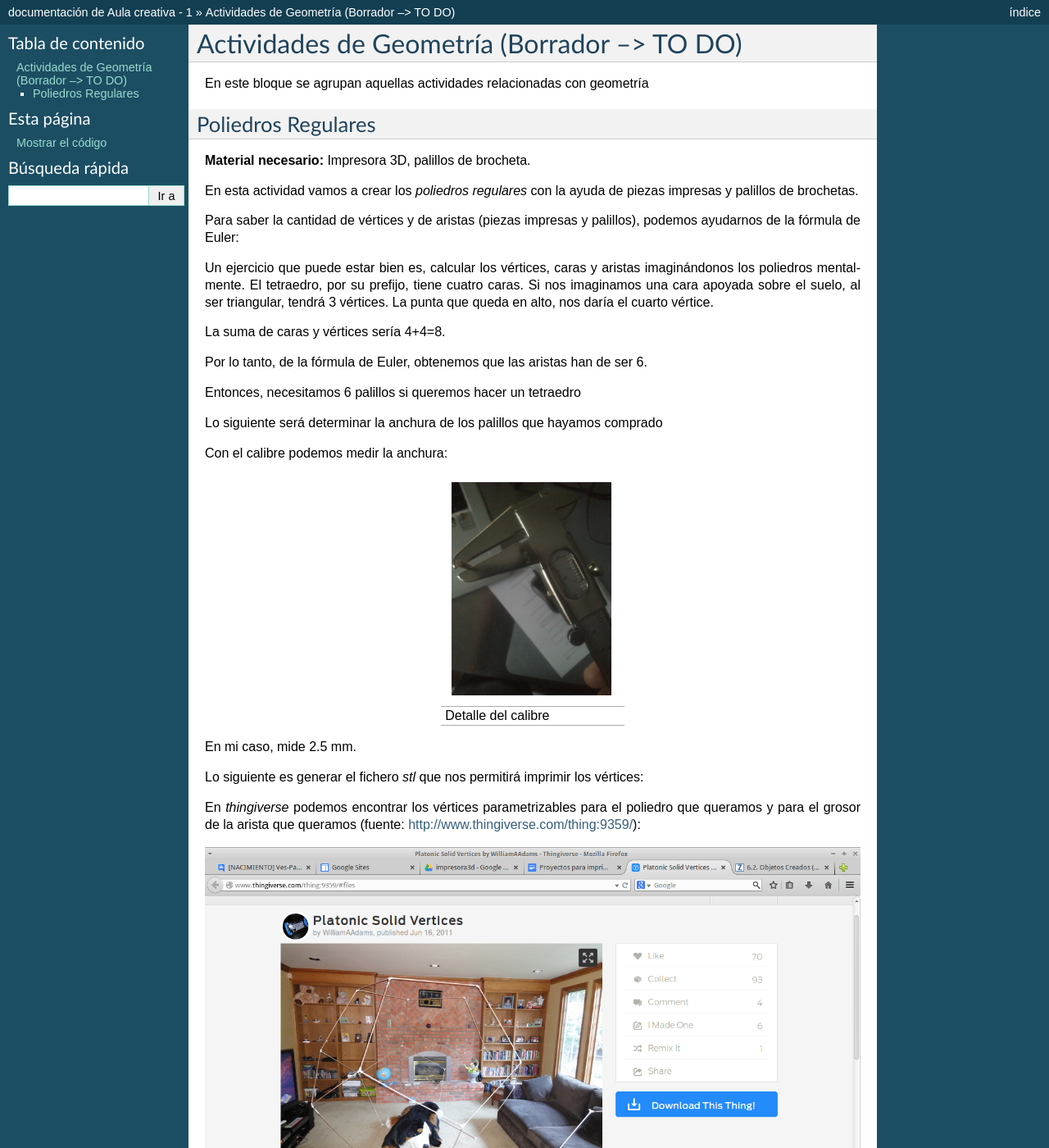
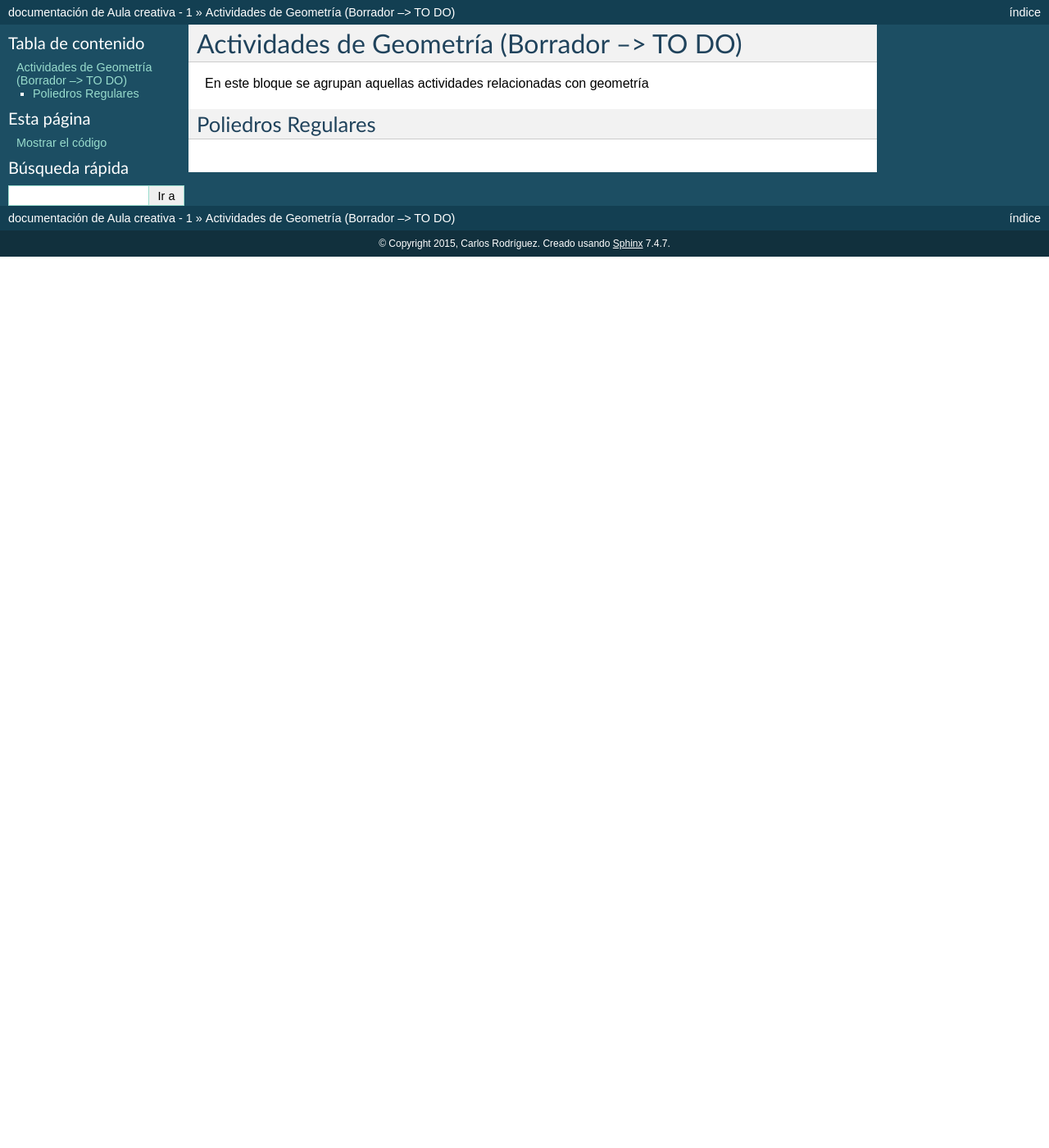
Before and after one commit to es3a10/aula_creativa, a Sphinx documentation site: the page built from docs/geometria.rst, in a window 1280 px wide and 1400 px high. Shown: the whole window at 82% size. Built offline with Sphinx 7.4.7, drawn with Linux system fonts in a browser that asks for light colours; some of the changed text lies outside the part shown.

Commit message:
Update geometria.rst

```diff
--- a/docs/geometria.rst
+++ b/docs/geometria.rst
@@ -5,82 +5,3 @@ En este bloque se agrupan aquellas actividades relacionadas con geometría
 
 Poliedros Regulares
 ===================
-
-**Material necesario:** Impresora 3D, palillos de brocheta.
-
-En esta actividad vamos a crear los *poliedros regulares* con la ayuda de piezas impresas y palillos de brochetas.
-
-Para saber la cantidad de vértices y de aristas (piezas impresas y palillos), podemos ayudarnos de la fórmula de Euler:
-
-..      :math:`C-A=V+2`
-
-    (más información: http://gaussianos.com/la-formula-de-euler-una-maravilla-matematica/)
-
-Un ejercicio que puede estar bien es, calcular los vértices, caras y aristas imaginándonos los poliedros mentalmente. El tetraedro, por su prefijo, tiene cuatro caras. Si nos imaginamos una cara apoyada sobre el suelo, al ser triangular, tendrá 3 vértices. La punta que queda en alto, nos daría el cuarto vértice.
-
-La suma de caras y vértices sería 4+4=8.
-
-.. The area of a circle is :math:`A_\text{c} = (\pi/4) d^2`.
-
-.. ejercicio :math:`\frac{5^2}{x^3}`  .
-
-Por lo tanto, de la fórmula de Euler, obtenemos que las aristas han de ser 6.
-
-Entonces, necesitamos 6 palillos si queremos hacer un tetraedro
-
-Lo siguiente será determinar la anchura de los palillos que hayamos comprado
-
-Con el calibre podemos medir la anchura:
-
-+---------------------------------------------+
-| .. figure:: ./images/poliedros_calibre.jpg  |
-|    :scale: 10 %                             |
-+---------------------------------------------+
-|Detalle del calibre                          |
-+---------------------------------------------+
-
-En mi caso, mide 2.5 mm.
-
-Lo siguiente es generar el fichero `stl` que nos permitirá imprimir los vértices:
-
-En *thingiverse* podemos encontrar los vértices parametrizables para el poliedro que queramos y para el grosor de la arista que queramos (fuente: http://www.thingiverse.com/thing:9359/):
-
-.. image:: ./images/poliedros_thingiverse.png
-    :width: 20000 px
-
-
-De los ficheros que aparecen para descargar nos interesa el de extensión scad.
-
-El fichero de extensión scad, es el que nos va a permitir parametrizar los vértices a nuestro gusto.
-Para ello, abrimos el fichero con OpenScad y se modifica el grosor:
-
-.. image:: ./images/poliedros_openscad.png
-    :width: 20000 px
-
-Tenemos que añadir una línea en la que ponga *diameter = 3.4;*. Nota: En la foto aparece 2.5, pero con ese valor sale una pieza muy pequeña.
-
-
-Un poco más abajo podemos parametrizar qué poliedro vamos a imprimir, para ello descomentamos (quitamos los //) en la línea que pone: *placevertex(getPlatonicParams(tetra));*
-
-.. image:: ./images/poliedros_openscad_2.png
-    :width: 20000 px
-
-Sólo nos queda *compilar y renderizar (F6)*. Con esto obtendremos nuestro objeto en la parte de la derecha de la pantalla:
-
-.. image:: ./images/poliedros_openscad_3.png
-    :width: 20000 px
-
-Paso 4: Imprimir los vértices y montar:
-
-
-Detalle de dos vértices impresos:
-
-.. image:: ./images/poliedros_tetraedros_impresos.jpg
-    :width: 20000 px
-
-El tetraedro montado:
-
-.. image:: ./images/poliedros_tetraedro.jpg
-    :width: 20000 px
-
-No obstante si no tienes *impresora 3d*, siempre puedes usar como vértices gominolas. Aunque si decides hacerlo de esta manera, recuerda llevar vértices de sobra porque seguro que alguno se pierde por el camino ...
```
